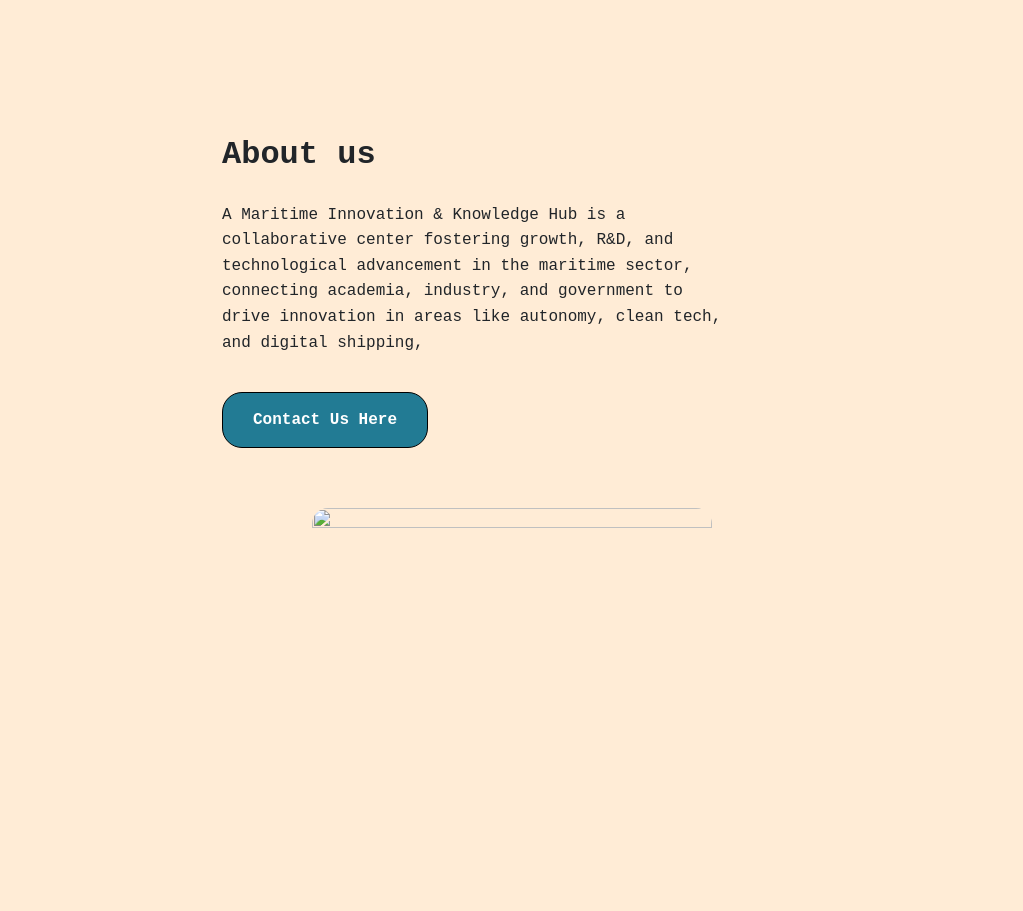
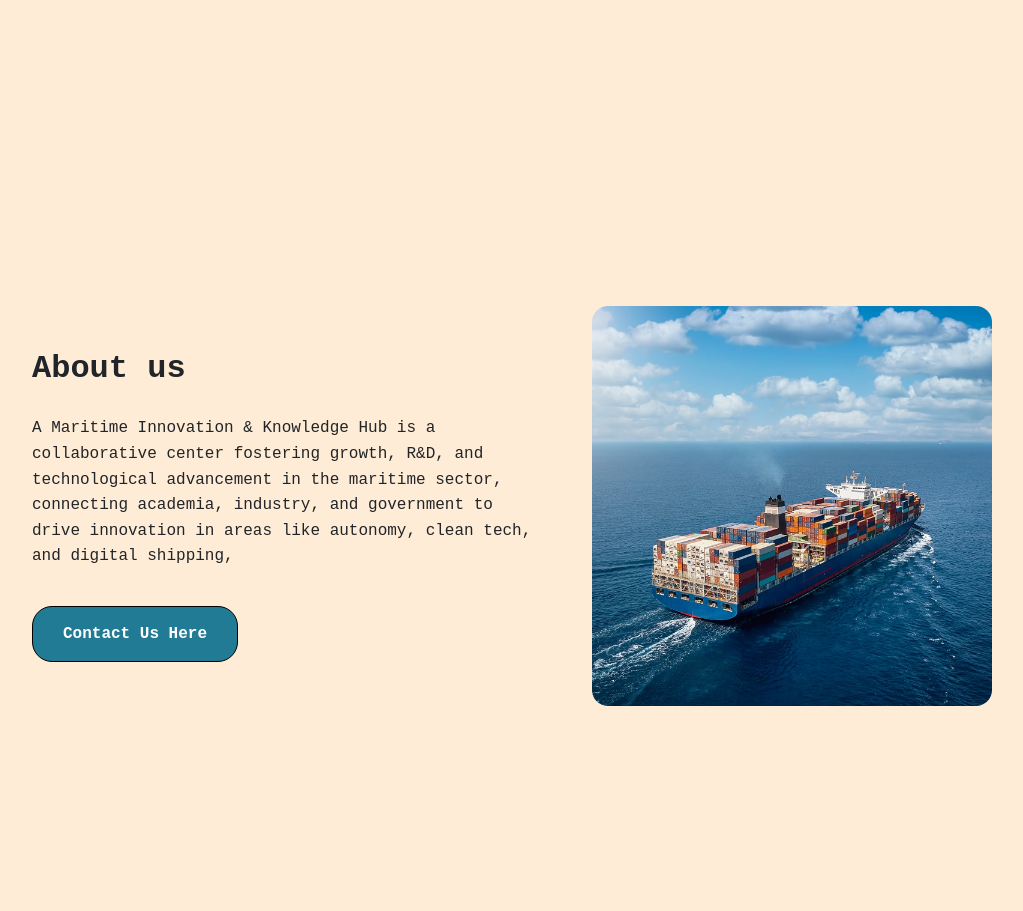
Before and after one commit to imrldono/MARINEWS--Maritime-Innovation-Knowledge-Hub, a plain HTML site: page index.html in a window 1280 px wide. Shown: the part 780-1691 px from the top of the page, without its empty margins (128-1151 px from the left). Drawn offline with nearby package versions, Linux system fonts and the light colour scheme; a web font is replaced by a local one.

Commit message:
Update index.html

```diff
--- a/index.html
+++ b/index.html
@@ -20,7 +20,7 @@
     <nav class="navbar navbar-expand-lg sticky-top navbar-dark">
       <div class="container-fluid">
         <a class="navbar-brand text-white" href="#homepage"
-          ><img src="/image/logo.jpg" alt="logo" />MarineNews</a
+          ><img src="logo.jpg" alt="logo" />MarineNews</a
         >
         <button
           class="navbar-toggler"
@@ -80,7 +80,7 @@
             <a href="#contact" class="allbtn">Contact Us Here</a>
           </div>
         </div>
-        <img src="/image/about.jpeg" alt="" />
+        <img src="about.jpeg" alt="" />
       </div>
     </section>
     <section id="topics">
@@ -518,7 +518,7 @@
         </form>
       </div>
     </section>
-    <script src="/js/activeLinks.js"></script>
+    <script src="activeLinks.js"></script>
     <script
       src="https://cdn.jsdelivr.net/npm/bootstrap@5.3.8/dist/js/bootstrap.bundle.min.js"
       integrity="sha384-FKyoEForCGlyvwx9Hj09JcYn3nv7wiPVlz7YYwJrWVcXK/BmnVDxM+D2scQbITxI"
```
